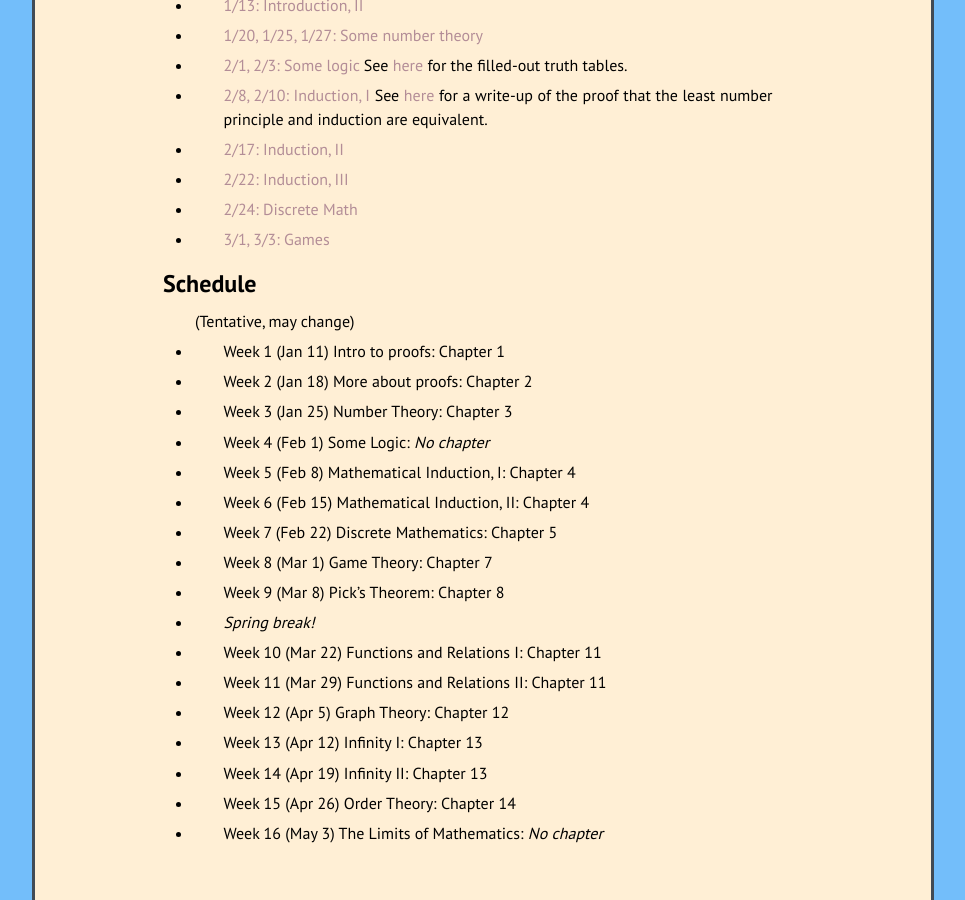
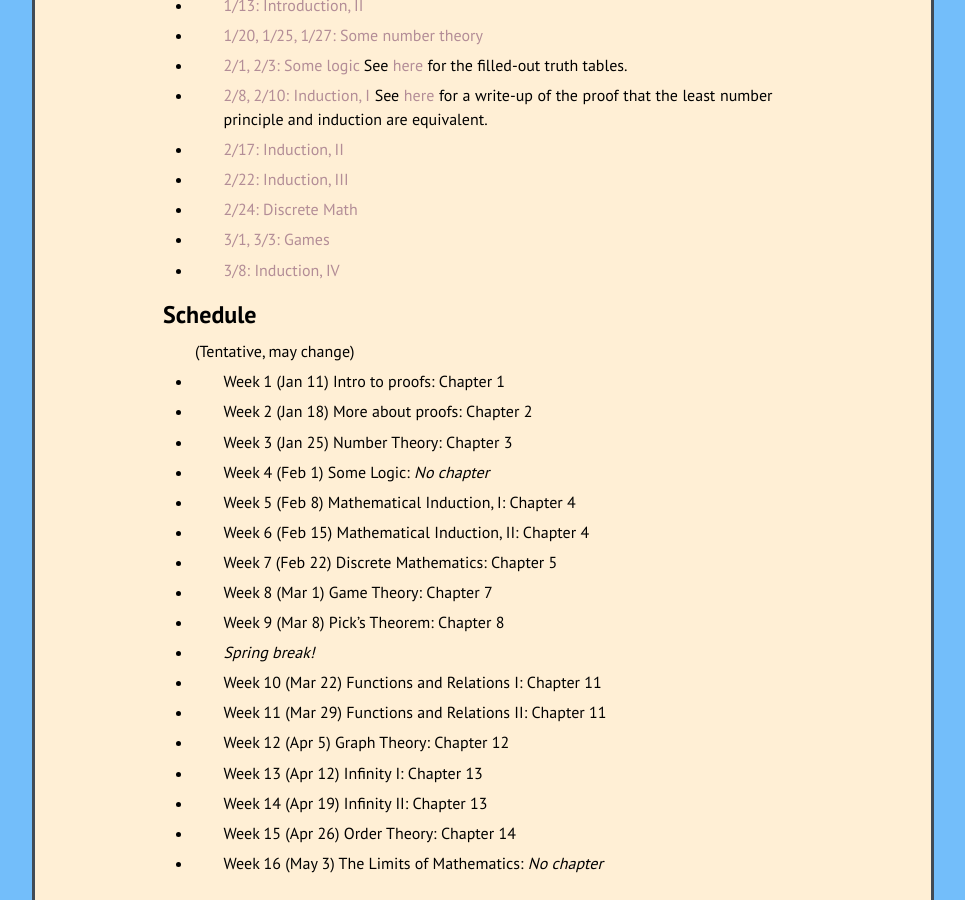
Before and after one commit to kamerynjw/kamerynjw.github.io, a Jekyll site: the page built from teaching/2021/math321.md, in a window 1280 px wide and 900 px high, scrolled down 2269 px. Shown: the whole window, without its empty margins (157-1122 px from the left). Built offline with Jekyll 4.4.1, drawn with Linux system fonts in a browser that asks for light colours; nearby versions of some CDN libraries; formulas are drawn with MathJax 3.

Commit message:
new lecture notes

```diff
--- a/teaching/2021/math321.md
+++ b/teaching/2021/math321.md
@@ -99,6 +99,8 @@ Lecture Notes
 
 * [3/1, 3/3: Games]({{ page.url }}games.pdf)
 
+* [3/8: Induction, IV]({{ page.url }}ind4.pdf)
+
 Schedule
 --------
 
```
Also changed, not shown: 1 other file.
